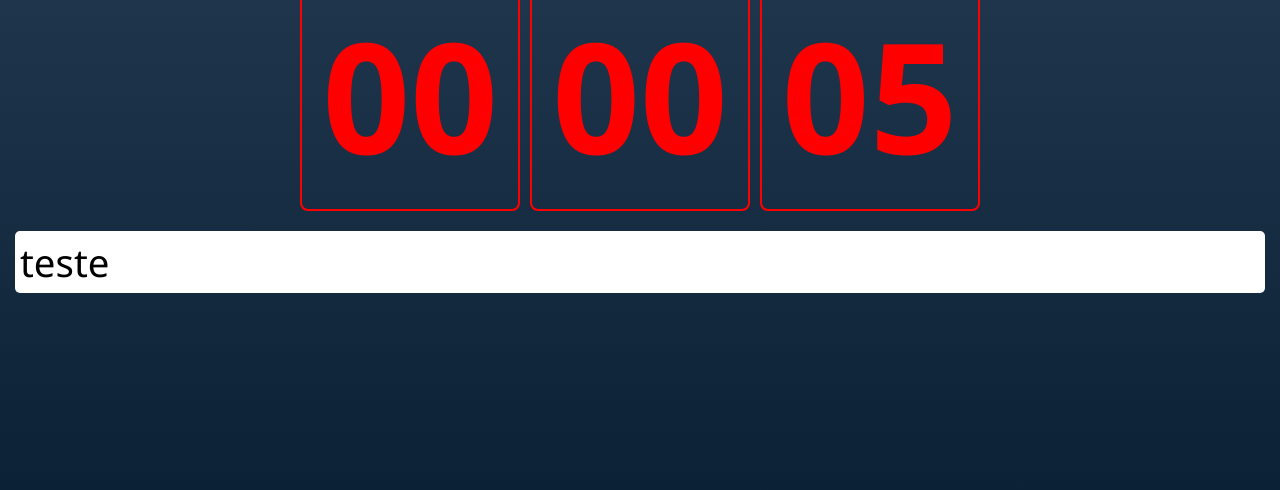
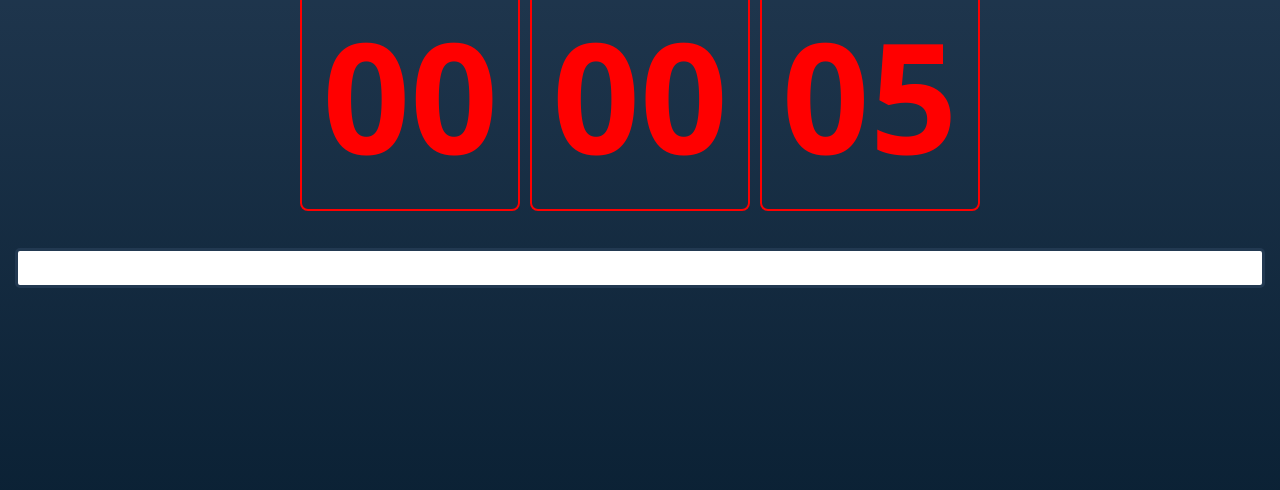
Before and after one commit to lukinhasc-dev/cronometro-mej, a plain HTML site: page display.html in a window 1280 px wide. Shown: the part 102-592 px from the top of the page. Drawn offline with Linux system fonts and the light colour scheme.

Commit message:
ajustes no css e acrescentado logotipo mej

```diff
--- a/display.css
+++ b/display.css
@@ -51,15 +51,20 @@ body {
     display: flex;
     background-color: white;
     width: 100%;
-    height: 100%;
+    min-height: 40px; /* altura mínima, mas pode crescer */
     border-radius: 5px;
+    border: 3px solid #223951;
     padding: 5px;
     color: black;
     justify-content: flex-start;
     align-items: center;
-    margin-top: 20px;
-    font-size: 3vw;
+    margin-top: 3%;
+    font-size: 2.4vw;
+    flex-wrap: wrap;         /* permite quebrar linha */
+    word-break: break-word;  /* quebra palavras longas */
+    box-sizing: border-box;  /* padding incluso no tamanho */
 }
+
 
 #tempo.negativo {
     display: flex;
--- a/display.html
+++ b/display.html
@@ -5,7 +5,8 @@
     <meta charset="UTF-8">
     <meta name="viewport" content="width=device-width, initial-scale=1.0">
     <link rel="stylesheet" href="display.css">
-    <title>Cronômetro - MEJ</title>
+    <link rel="icon" type="image/png" href="Logo MEJ Atu.png">
+    <title>Tempo - MEJ</title>
 </head>
 
 <body>
@@ -21,7 +22,7 @@
             <span id="segundos">00</span>
         </div>
 
-        <div id="mensagem">teste</div>
+        <div id="mensagem"></div>
 
         <div id="toast-encerrado">Tempo encerrado!</div>
 
```
Also changed, not shown: admin.css (+8 -0 lines), index.html (+5 -0 lines).
